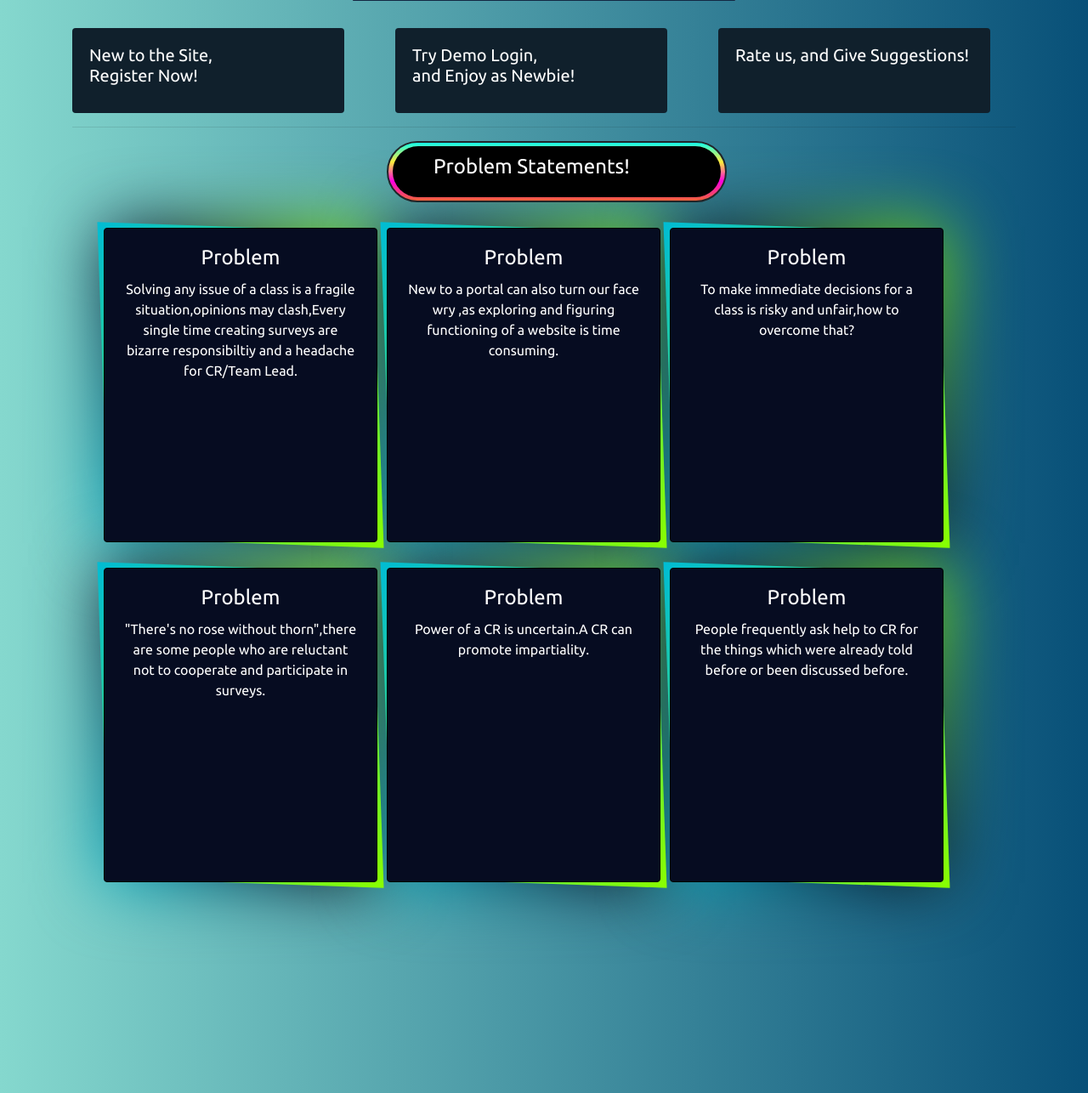
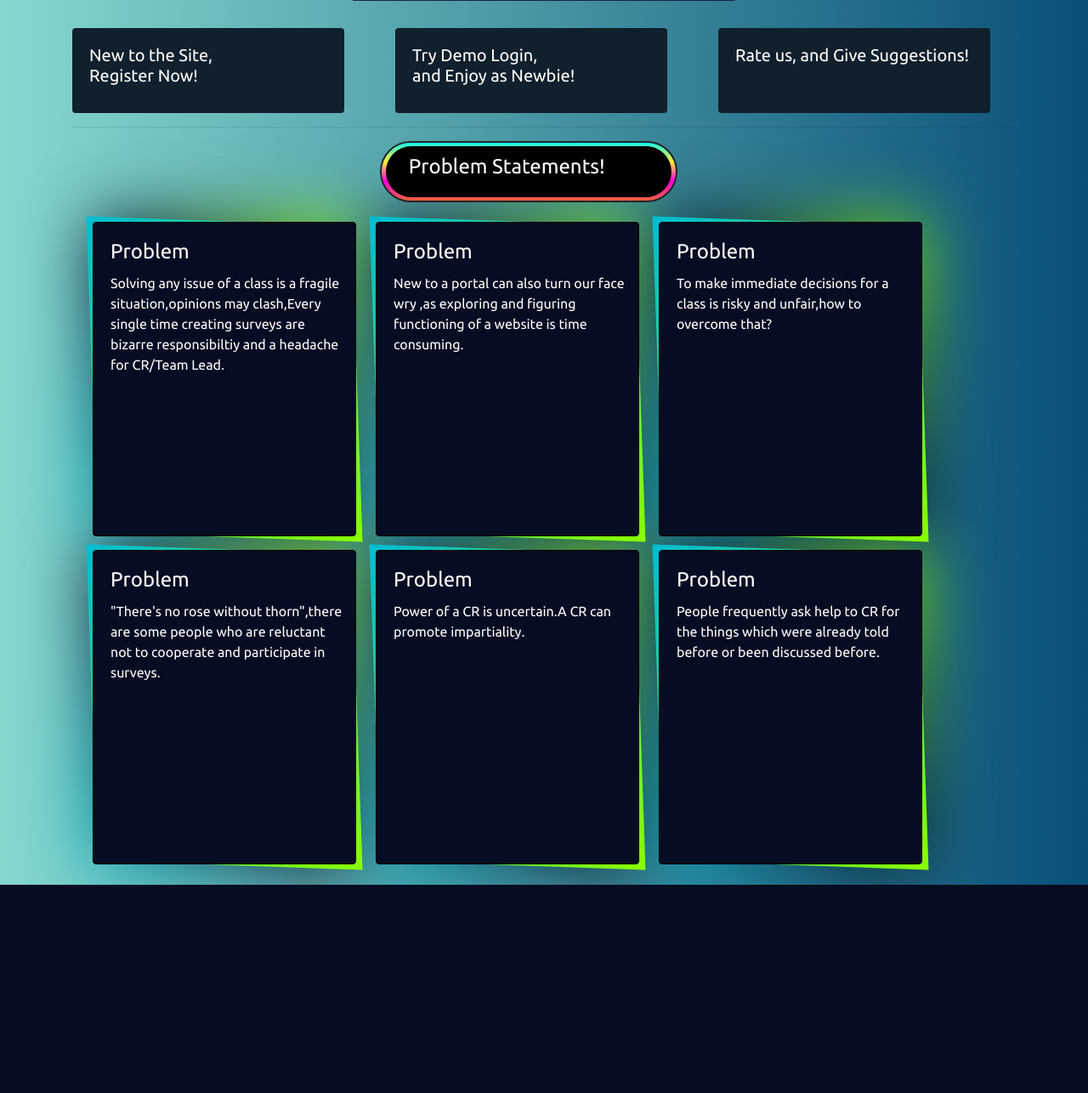
Before and after one commit to anonshubh/issue-reporter, a Django app: page / in a window 1280 px wide. Shown: the part 214-1500 px from the top of the page at 85% size. After the commit the page ends 1255 px from the top, so only its background shows below. Run offline with Django 3.2, Linux system fonts and the light colour scheme; some libraries are stand-ins or nearby versions.

Commit message:
Fixed Box Sizes

```diff
--- a/reporter/templates/reporter/index.html
+++ b/reporter/templates/reporter/index.html
@@ -91,7 +91,7 @@
     {% else %}
     <div class="row mt-2">
         <div class="col-lg-4 col-md-6 col-sm-12 mt-4">
-            <a href="{% url 'account_signup' %}">
+            <a class="unline-remove" href="{% url 'account_signup' %}">
             <div class="card card-color">
                 <div style="width: 320px;height: 100px;" class="card-body">
                     <h5 class="c-white">
@@ -102,7 +102,7 @@
             </a>
         </div>
         <div class="col-lg-4 col-md-6 col-sm-12 mt-4">
-            <a href="{% url 'account_login' %}">
+            <a class="unline-remove" href="{% url 'account_login' %}">
             <div class="card card-color">
                 <div style="width: 320px;height: 100px;" class="card-body">
                  <h5 class="c-white">
@@ -114,7 +114,7 @@
             </a>
         </div>
         <div class="col-lg-4 col-md-6 col-sm-12 mt-4">
-            <a href="{% url 'reporter:feed-back' %}">
+            <a class="unline-remove" href="{% url 'reporter:feed-back' %}">
             <div class="card card-color">
                 <div style="width: 320px;height: 100px;" class="card-body">
                   <h5 class="c-white">
@@ -137,115 +137,115 @@
         </div>
 
         <div class="row">
-            <div class="col-lg-3 col-md-8 col-sm-6 mx-4 my-2">
-                <button id="q1" class="btn btn-link statement">
-                    <div class="card statement-card">
+            <div class="col-lg-3 col-md-8 col-sm-12 mx-4 my-2">
+                <div id="q1" class="statement">
+                    <div class="card statement-card statement">
                         <div style="width: 320px; height: 370px;" class="card-body">
                             <h2 class="p-s-style">Problem</h2>
                             <p class="card-p-s">Solving any issue of a class is a fragile situation,opinions may clash,Every single time creating surveys are bizarre responsibiltiy and a headache for CR/Team Lead.</p>
                         </div>
                     </div>
-                </button>
-                <button id="a1" class="btn btn-link answer">
+                </div>
+                <div id="a1" class="answer">
                     <div class="card answer-card">
                         <div style="width: 320px; height: 370px;" class="card-body">
                             <h2 class="p-s-style">Solution</h2>
                             <p class="card-p-s">This portal is built mainly to solve any issues of a class or a team unbiasedly and clarity,simply anyone can park their issues and get it resolved with other members responses on it,thus reducing the complexity of a CR/TL to create surveys and broadcast it to everyone.</p>
                         </div>
                     </div>
-                </button>
+                </div>
             </div>
-            <div class="col-lg-3 col-md-8 col-sm-6 mx-4 my-2">
-                <button id="q2" class="btn btn-link statement">
+            <div class="col-lg-3 col-md-8 col-sm-12 mx-4 my-2">
+                <div id="q2" class="statement">
                     <div class="card statement-card">
                         <div style="width: 320px; height: 370px;" class="card-body">
                             <h2 class="p-s-style">Problem</h2>
                             <p class="card-p-s">New to a portal can also turn our face wry ,as exploring and figuring functioning of a website is time consuming.</p>
                         </div>
                     </div>
-                </button>
-                <button id="a2" class="btn btn-link answer">
+                </div>
+                <div id="a2" class="answer">
                     <div class="card answer-card">
                         <div style="width: 320px;height: 370px; " class="card-body">
                             <h2 class="p-s-style">Solution</h2>
-                      <p class="card-p-s">We tried to keep the portal as simplistic as possible and to make it easy ,we are providing Test Login ,Try it to explore website completely.</p>
+                            <p class="card-p-s">We tried to keep the portal as simplistic as possible and to make it easy ,we are providing Test Login ,Try it to explore website completely.</p>
+                        </div>
                     </div>
                 </div>
-            </button>
         </div>
-        <div class="col-lg-3 col-md-8 col-sm-6 mx-4 my-2">
-            <button id="q3" class="btn btn-link statement">
-                <div class="card statement-card">
-                    <div style="width: 320px; height: 370px;" class="card-body">
-                        <h2 class="p-s-style">Problem</h2>
-                        <p class="card-p-s">To make immediate decisions for a class is risky and unfair,how to overcome that?</p>
+        <div class="col-lg-3 col-md-8 col-sm-12 mx-4 my-2">
+                <div id="q3" class="statement">
+                    <div class="card statement-card">
+                        <div style="width: 320px; height: 370px;" class="card-body">
+                            <h2 class="p-s-style">Problem</h2>
+                            <p class="card-p-s">To make immediate decisions for a class is risky and unfair,how to overcome that?</p>
+                        </div>
                     </div>
                 </div>
-            </button>
-            <button id="a3" class="btn btn-link answer">
+            <div id="a3" class="answer">
                 <div class="card answer-card">
                     <div style="width: 320px; height: 370px;" class="card-body">
                         <h2 class="p-s-style">Solution</h2>
                         <p class="card-p-s">Since the functioning of solving an issue in the portal is sufficiently automated,the frequency of solving them will drastically rise,and therefore more decisions can be made beforehand even if it was never an issue and was only predicted in future.All it needs just a one person to raise any issue among whole class and thus reducing chances for CR to make immediate decisions.</p>
                     </div>
                 </div>
-            </button>
+            </div>
         </div>
     </div>
     <div class="row">
-        <div class="col-lg-3 col-md-8 col-sm-6 mx-4 my-2">
-            <button id="q4" class="btn btn-link statement">
+        <div class="col-lg-3 col-md-8 col-sm-12 mx-4 mt-2 mb-4">
+            <div id="q4" class="statement">
                 <div class="card statement-card">
                     <div style="width: 320px; height: 370px;" class="card-body">
                         <h2 class="p-s-style">Problem</h2>
                         <p class="card-p-s">"There's no rose without thorn",there are some people who are reluctant not to cooperate and participate in surveys.</p>
                     </div>
                 </div>
-            </button>
-            <button id="a4" class="btn btn-link answer">
+            </div>
+            <div id="a4" class="answer">
                 <div class="card answer-card">
                     <div style="width: 320px; height: 370px;" class="card-body">
                         <h2 class="p-s-style">Solution</h2>
                         <p class="card-p-s">This portal automatically generates data about people paticipations,CR can access it and make use of it and these people can be notified easily.</p>
                     </div>
                 </div>
-            </button>
+            </div>
         </div>
-        <div class="col-lg-3 col-md-8 col-sm-6 mx-4 my-2">
-            <button id="q5" class="btn btn-link statement">
+        <div class="col-lg-3 col-md-8 col-sm-12 mx-4 mt-2 mb-4">
+            <div id="q5" class="statement">
                 <div class="card statement-card">
                     <div style="width: 320px; height: 370px;" class="card-body">
                         <h2 class="p-s-style">Problem</h2>
                         <p class="card-p-s">Power of a CR is uncertain.A CR can promote impartiality.</p>
                     </div>
                 </div>
-            </button>
-            <button id="a5" class="btn btn-link answer">
+            </div>
+            <div id="a5" class="answer">
                 <div class="card answer-card">
                     <div style="width: 320px; height: 370px;" class="card-body">
                         <h2 class="p-s-style">Solution</h2>
                         <p class="card-p-s">This portal ensures fair game play,Powers of a CR are neither less nor more and limited.</p>
                     </div>
                 </div>
-            </button>
+            </div>
         </div>
-        <div class="col-lg-3 col-md-8 col-sm-6 mx-4 my-2">
-            <button id="q6" class="btn btn-link statement">
+        <div class="col-lg-3 col-md-8 col-sm-12 mx-4 mt-2 mb-4">
+            <div id="q6" class="statement">
                 <div class="card statement-card">
                     <div style="width: 320px; height: 370px;" class="card-body">
                         <h2 class="p-s-style">Problem</h2>
                         <p class="card-p-s">People frequently ask help to CR for the things which were already told before or been discussed before.</p>
                     </div>
                 </div>
-            </button>
-            <button id="a6" class="btn btn-link answer">
+            </div>
+            <div id="a6" class="answer">
                 <div class="card answer-card">
                     <div style="width: 320px;height: 370px;" class="card-body">
                         <h2 class="p-s-style">Solution</h2>
                         <p class="card-p-s">Portal has a permanent stockplace for important information(for example-contact info,academic info)+ a stockplace for temporary information like deadlines.</p>
                     </div>
                 </div>
-            </button>
+            </div>
         </div>
     </div>
     {% endif %}
--- a/static/css/style.css
+++ b/static/css/style.css
@@ -35,7 +35,6 @@
     background: linear-gradient(to right, #1D2671, #C33764); */
 
     font-family: 'Ubuntu', sans-serif;
-    height: 1500px;
 }
 
 .rcolor{
@@ -97,13 +96,11 @@
 }
 
 .statement-card{
-    /* position: relative; */
     height: 370px;
+    width: 310px;
     background: #060c21;
-    /* justify-content: center;
-    align-items: center;  */
     border: 1px solid #000;
-
+    cursor: pointer;
 }
 
 .statement-card::before{
@@ -146,12 +143,11 @@
 }
 
 .answer-card{
-    position: relative;
     height: 370px;
+    width: 310px;
     background: #060c21;
-    justify-content: center;
-    align-items: center;
     border: 1px solid #000;
+    cursor: pointer;
 }
 .answer-card::before{
     content: '';
@@ -198,7 +194,7 @@
 }
 .outer{
     position: relative;
-    width: 100%;
+    width: 94%;
     height: 72px;
     display: flex;
     margin: 15px;
@@ -207,7 +203,7 @@
 }
 .outer .problemstatement{
     position: relative;
-    width: 400px;
+    width: 350px;
     height: 72px;
     display: flex;
     align-items: center;
@@ -228,7 +224,7 @@
 }
 .outer .problemstatement .but h2{
     position: relative;
-    padding-left: 48px;
+    padding-left: 27px;
     padding-top: 10px;
     color: #fff;
     font-size: 1.5rem;
@@ -248,3 +244,7 @@
     color: #fff;
     font-size: 16px;
 }
+
+.unline-remove:hover{
+    text-decoration: none;
+}
```
